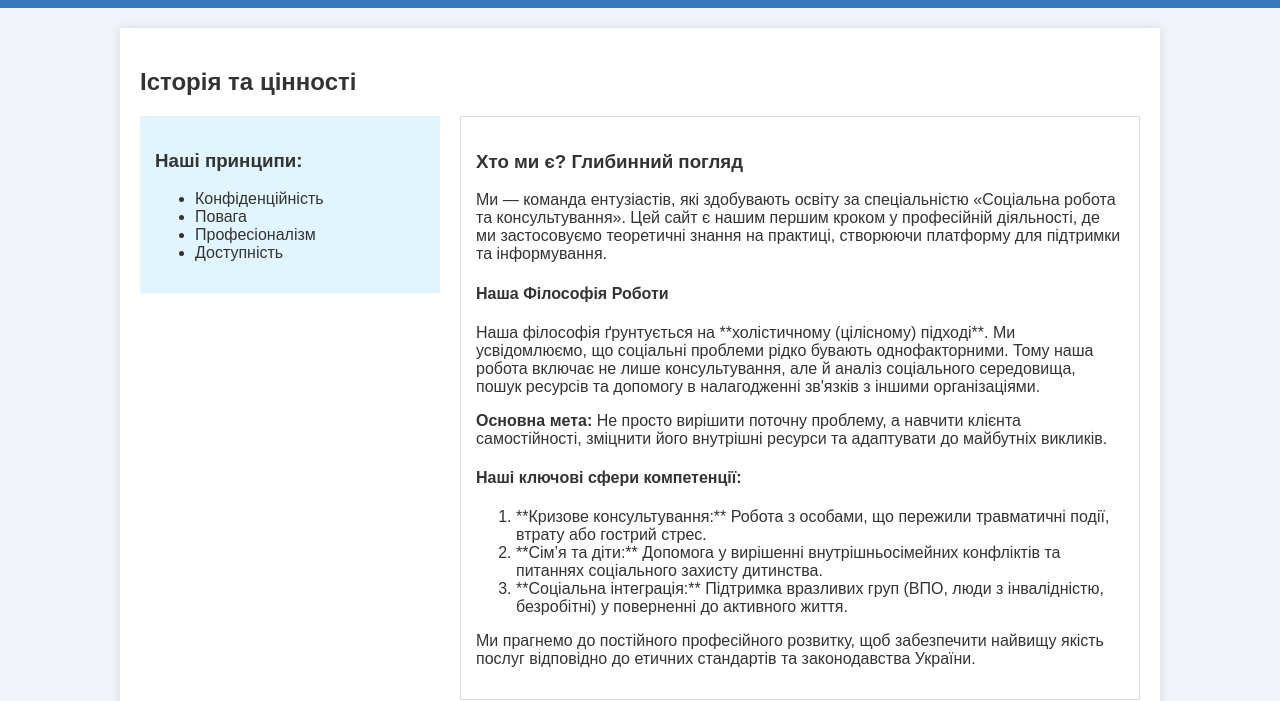
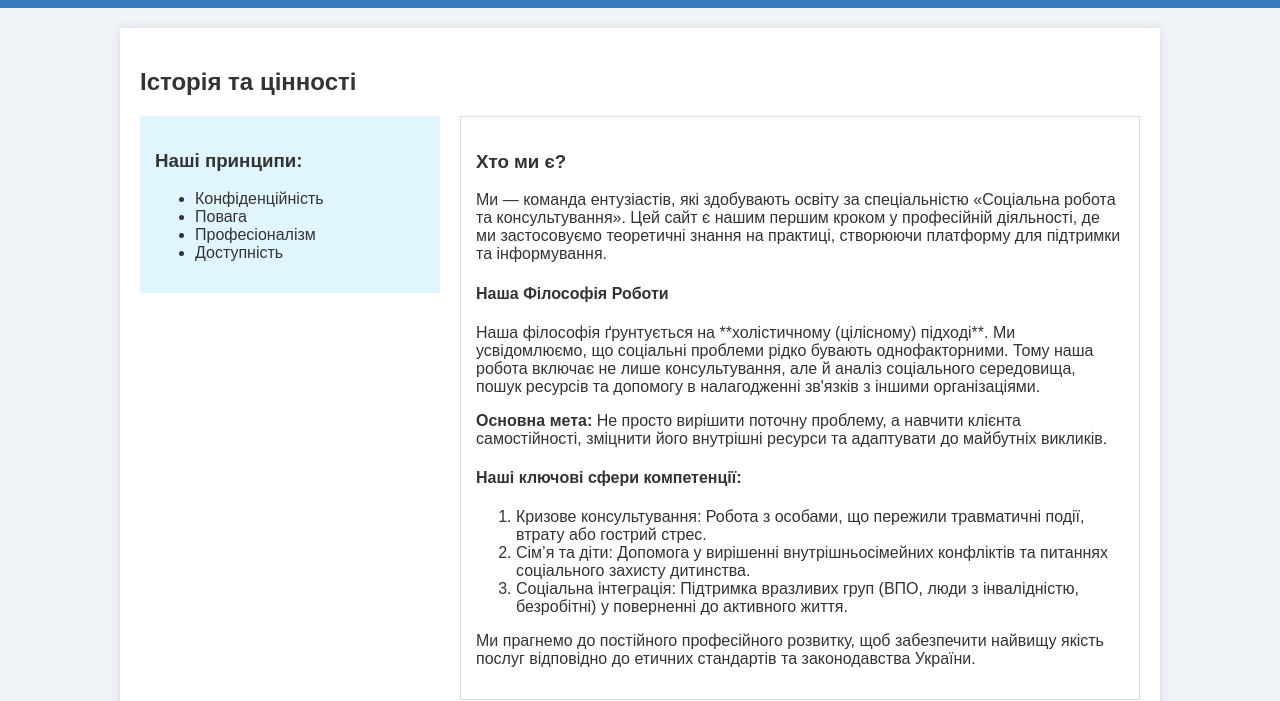
Before and after one commit to KilvarGamer/social-work-website, a plain HTML site: page about_block.html in a window 1280 px wide. Shown: the part 117-818 px from the top of the page. Drawn offline with Linux system fonts and the light colour scheme.

Commit message:
Update about_block.html

```diff
--- a/about_block.html
+++ b/about_block.html
@@ -38,7 +38,7 @@
             </div>
 
             <div class="right-block">
-            <h3>Хто ми є? Глибинний погляд</h3>
+            <h3>Хто ми є?</h3>
             <p>Ми — команда ентузіастів, які здобувають освіту за спеціальністю «Соціальна робота та консультування». Цей сайт є нашим першим кроком у професійній діяльності, де ми застосовуємо теоретичні знання на практиці, створюючи платформу для підтримки та інформування.</p>
 
             <h4>Наша Філософія Роботи</h4>
@@ -48,9 +48,9 @@
 
             <h4>Наші ключові сфери компетенції:</h4>
             <ol>
-                <li>**Кризове консультування:** Робота з особами, що пережили травматичні події, втрату або гострий стрес.</li>
-                <li>**Сім’я та діти:** Допомога у вирішенні внутрішньосімейних конфліктів та питаннях соціального захисту дитинства.</li>
-                <li>**Соціальна інтеграція:** Підтримка вразливих груп (ВПО, люди з інвалідністю, безробітні) у поверненні до активного життя.</li>
+                <li>Кризове консультування: Робота з особами, що пережили травматичні події, втрату або гострий стрес.</li>
+                <li>Сім’я та діти: Допомога у вирішенні внутрішньосімейних конфліктів та питаннях соціального захисту дитинства.</li>
+                <li>Соціальна інтеграція: Підтримка вразливих груп (ВПО, люди з інвалідністю, безробітні) у поверненні до активного життя.</li>
             </ol>
 
             <p>Ми прагнемо до постійного професійного розвитку, щоб забезпечити найвищу якість послуг відповідно до етичних стандартів та законодавства України.</p>
@@ -66,4 +66,5 @@
     </footer>
 
 </body>
+
 </html>
```
